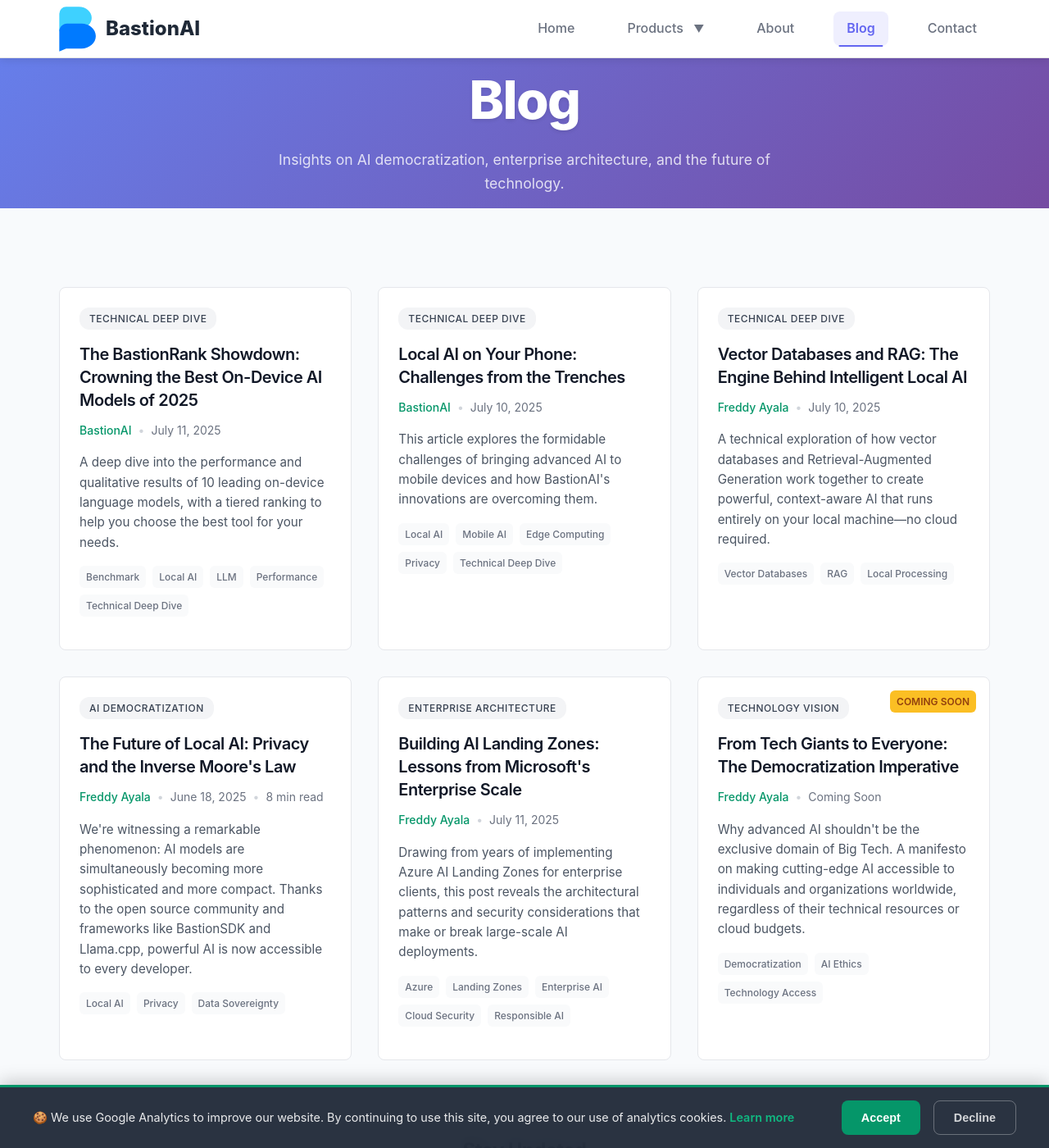
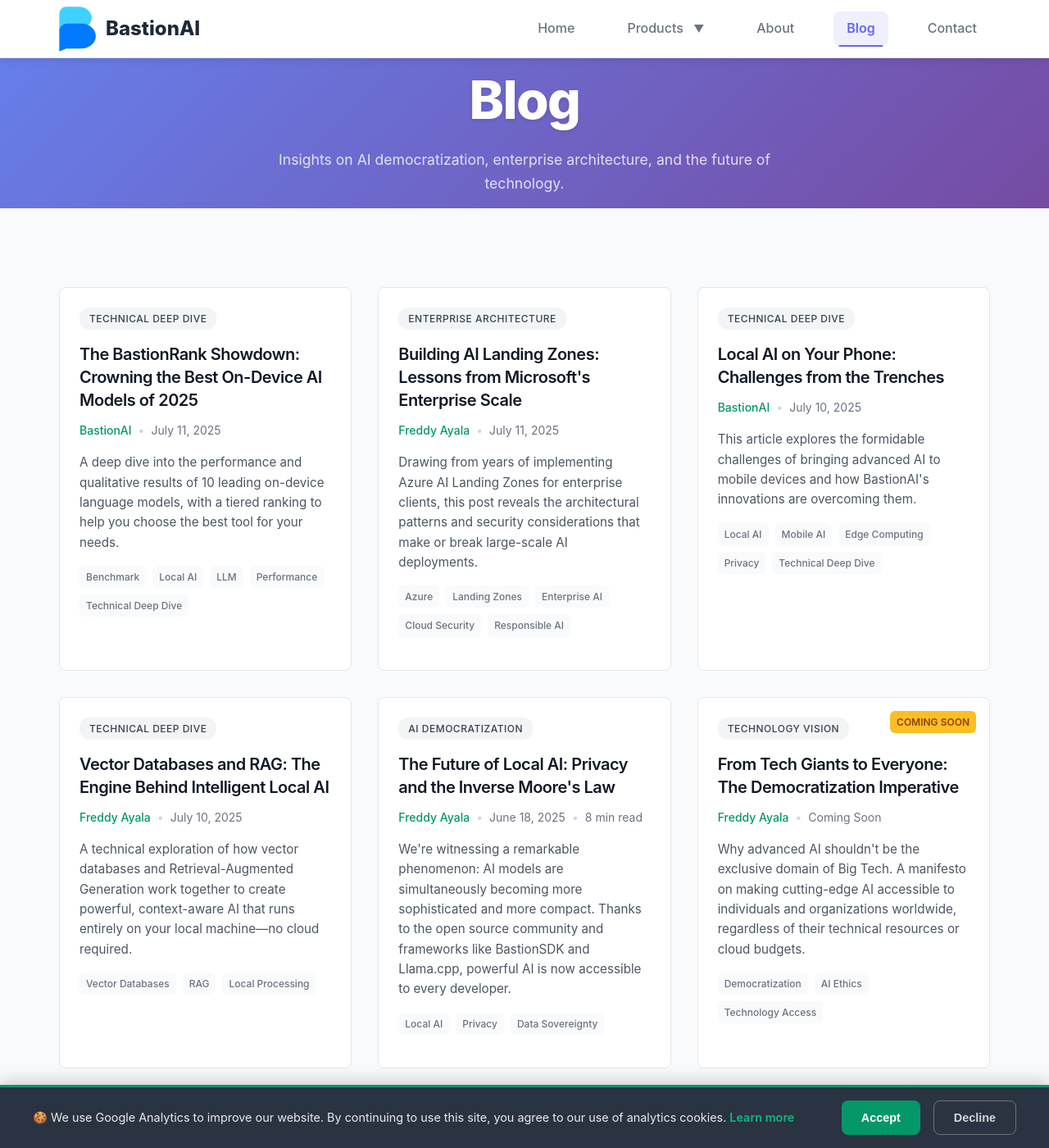
Before and after one commit to BastionAI/bastionai.github.io, a Jekyll site: the page built from blog.md, in a window 1280 px wide and 1400 px high. Shown: the whole window at 82% size. Built offline with Jekyll 4.4.1, drawn with Linux system fonts in a browser that asks for light colours; some of the changed lines change nothing that is shown.

```diff
--- a/blog.md
+++ b/blog.md
@@ -11,6 +11,13 @@
     url: "/blog/bastionrank-benchmark-results/"
     description: "A deep dive into the performance and qualitative results of 10 leading on-device language models, with a tiered ranking to help you choose the best tool for your needs."
     tags: ["Benchmark", "Local AI", "LLM", "Performance", "Technical Deep Dive"]
+  - title: "Building AI Landing Zones: Lessons from Microsoft's Enterprise Scale"
+    category: "Enterprise Architecture"
+    author: "Freddy Ayala"
+    date: 2025-07-11
+    url: "/blog/building-ai-landing-zones/"
+    description: "Drawing from years of implementing Azure AI Landing Zones for enterprise clients, this post reveals the architectural patterns and security considerations that make or break large-scale AI deployments."
+    tags: ["Azure", "Landing Zones", "Enterprise AI", "Cloud Security", "Responsible AI"]
   - title: "Local AI on Your Phone: Challenges from the Trenches"
     category: "Technical Deep Dive"
     author: "BastionAI"
@@ -34,13 +41,6 @@
     tags: ["Local AI", "Privacy", "Data Sovereignty"]
     reading_time: 8
     featured: true
-  - title: "Building AI Landing Zones: Lessons from Microsoft's Enterprise Scale"
-    category: "Enterprise Architecture"
-    author: "Freddy Ayala"
-    date: 2025-07-11
-    url: "/blog/building-ai-landing-zones/"
-    description: "Drawing from years of implementing Azure AI Landing Zones for enterprise clients, this post reveals the architectural patterns and security considerations that make or break large-scale AI deployments."
-    tags: ["Azure", "Landing Zones", "Enterprise AI", "Cloud Security", "Responsible AI"]
   - title: "From Tech Giants to Everyone: The Democratization Imperative"
     category: "Technology Vision"
     author: "Freddy Ayala"
```
